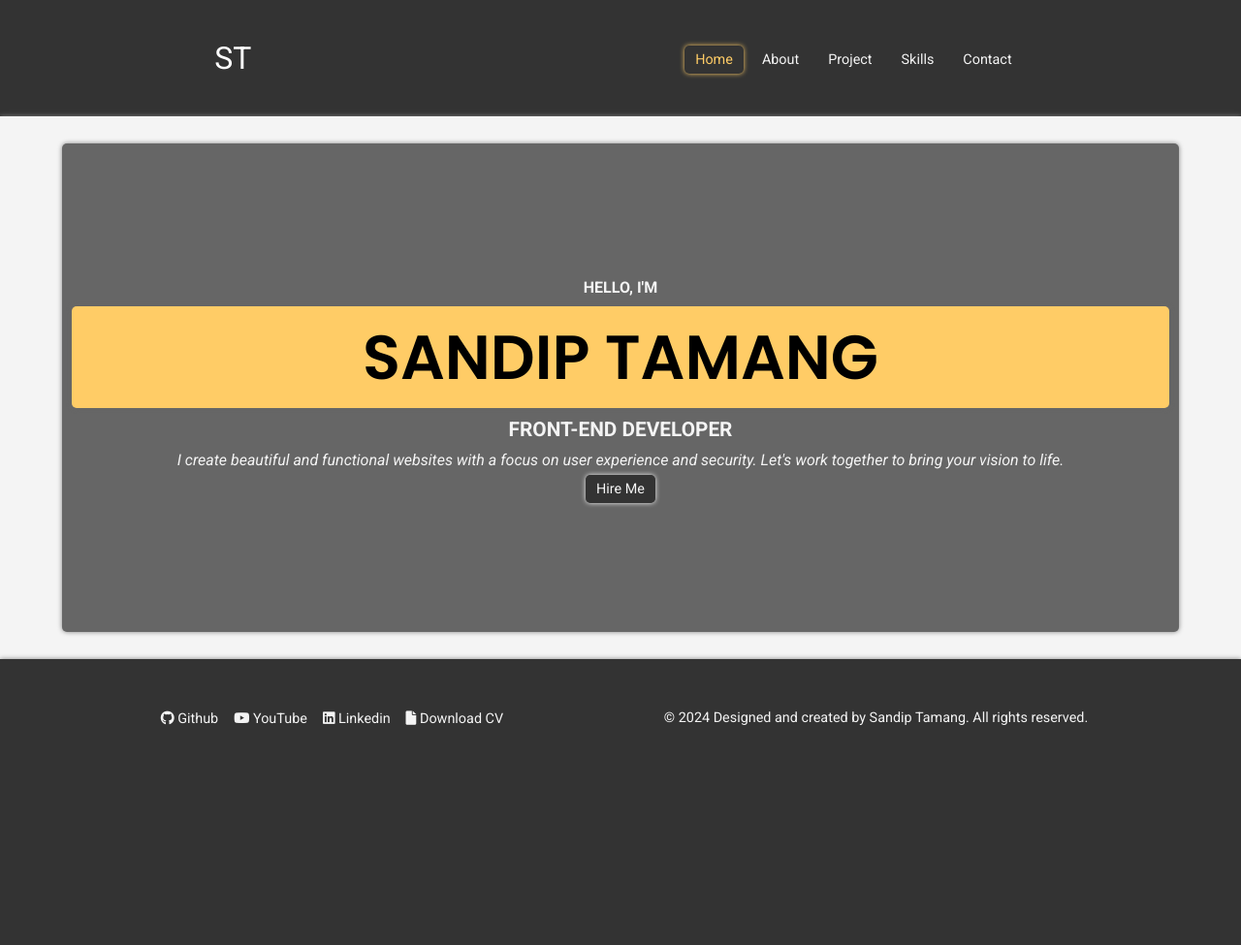
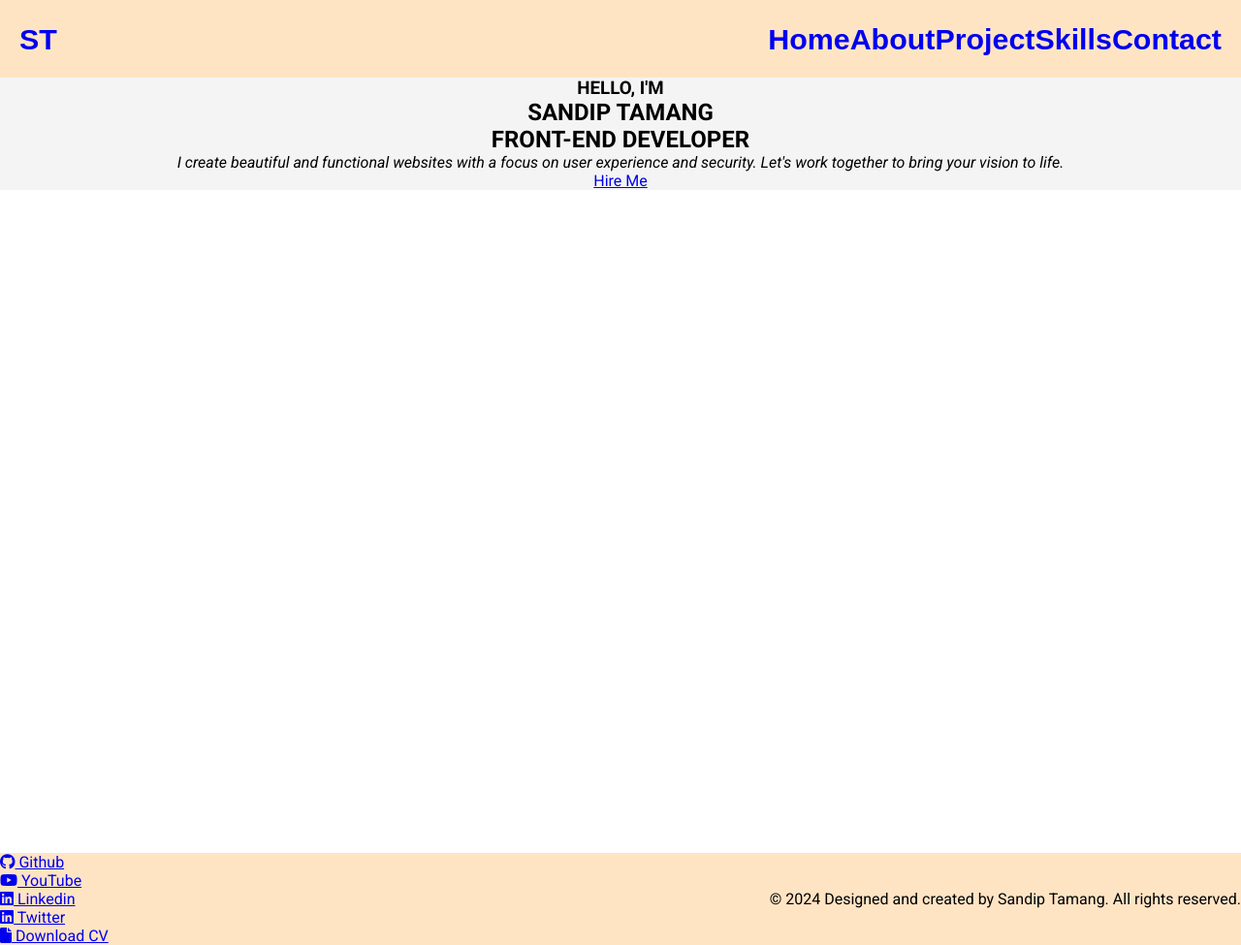
Before and after one commit to YetiTheSleepingChancellor/Super_Sandip, a plain HTML site: page index.html in a window 1280 px wide. Shown: the whole page at 97% size. Before the commit the page ends 800 px from the top, so only its background shows below. Drawn offline with Linux system fonts and the light colour scheme.

Commit message:
2024_08_19 commit 2

```diff
--- a/index.html
+++ b/index.html
@@ -14,49 +14,47 @@
     <link href="https://fonts.googleapis.com/css2?family=Poppins:ital,wght@0,100;0,200;0,300;0,400;0,500;0,600;0,700;0,800;0,900;1,100;1,200;1,300;1,400;1,500;1,600;1,700;1,800;1,900&family=Roboto:ital,wght@0,100;0,300;0,400;0,500;0,700;0,900;1,100;1,300;1,400;1,500;1,700;1,900&display=swap" rel="stylesheet">
 </head>
 <body>
-    <div class="container">
-        <!-- header -->
-        <div class="header" style="box-shadow: 0px 0px 5px 0px grey;">
-            <div class="logo">
+    <header>
         <a href="#">ST</a>
+        <nav>
+            <div class="hamburger" id="hamburger">
+                <div class="bar"></div>
+                <div class="bar"></div>
+                <div class="bar"></div>
             </div>
-            <div class="nav">
-                <ul>
+            <ul class="nav-links" id="nav-links">
                 <li><a id="active" href="#">Home</a></li>
                 <li><a href="#">About</a></li>
                 <li><a href="#">Project</a></li>
                 <li><a href="#">Skills</a></li>
                 <li><a href="#">Contact</a></li>
             </ul>
-            </div>
-        </div>
-        <!-- main -->
-        <div class="main">
-            <div class="hero">
-                <div class="content">
+        </nav>
+    </header>
+    <main>
+        <section class="hero-section">
             <h3><strong>HELLO, I'M</strong></h3>
             <h1>SANDIP TAMANG</h1>
             <h2><strong>FRONT-END DEVELOPER</strong></h2>
             <p><em>I create beautiful and functional websites with a focus on user experience and security. Let's work together to bring your vision to life.</em></p>
             <a href="#contact" class="btn">Hire Me</a>
-                </div>
-            </div>
-        </div>
-        <!-- footer -->
-        <div class="footer">
+        </section>
+    </main>
+    <footer>
         <div class="links">
             <ul>
                 <li><a href="#"><i class="fa-brands fa-github"></i> Github</a></li>
                 <li><a href="#"><i class="fa-brands fa-youtube"></i>
                 </i> YouTube</a></li>
                 <li><a href="#"><i class="fa-brands fa-linkedin"></i> Linkedin</a></li>
+                <li><a href="#"><i class="fa-brands fa-linkedin"></i> Twitter</a></li>
                 <li><a href="#"><i class="fa-solid fa-file"></i> Download CV</a></li>
             </ul>
         </div>
         <div class="rights">
             &copy; 2024 Designed and created by Sandip Tamang. All rights reserved.
         </div>
-        </div>
-    </div>
+    </footer>
+    <script src="script.js"></script>
 </body>
 </html>
--- /dev/null
+++ b/script.js
@@ -0,0 +1,4 @@
+document.getElementById('hamburger').addEventListener('click',function(){
+    var navLinks = document.getElementById('nav-links');
+    navLinks.classList.toggle('active')
+})
--- a/style.css
+++ b/style.css
@@ -6,347 +6,92 @@
 
     body {
         font-family: "Roboto", sans-serif;
-    font-weight: 400;
-    font-style: normal;
     }
 
     body, html {
         height: 100%;
-    background-color: #333333;
     }
 
-.container {
-    min-height: 100%;
-    display: grid;
-    grid-template-columns: 100%;
-    grid-template-rows: 20% 65% 15%;
+    header {
+        display: flex;
+        align-items: center;
+        justify-content: space-between;
+        background-color: bisque;
+        height: 10%;
+        padding: 0 20px;
     }
 
-.header {
-    background-color: #333333;
-    display: flex;
-    align-items: center;
-    justify-content: flex;
-    flex-direction: column;
-    justify-content: space-evenly;
+    header a {
+        text-decoration: none;
+        font-family: sans-serif;
+        font-size: 1.90em;
+        font-weight: 600;
     }
-
-.header a {
-    color: white;
-    text-decoration: none;
-    font-size: 2em;
-
-}
-
-.nav ul{
+    nav ul {
         display: flex;
     }
 
-.nav li {
-    list-style: none;
+    main {
+        min-height: 100%;
     }
 
-.nav a {
-    text-decoration: none;
-    margin: 0px 4px;
-    font-size: 0.6em;
-    color: #f4f4f4;
-    padding: 6px 11px;
-    border-radius: 5px;
-    /* box-shadow: 0px 0px 5px #f4f4f4; */
-}
-
-.nav a:hover {
-    color: #FFCC66;
-    transition: 0.3s ease-out;
-    box-shadow: 0px 0px 5px #FFCC66;
-
-}
-
-#active {
-    color: #FFCC66;
-    box-shadow: 0px 0px 5px #FFCC66;
-}
-
-
-.main {
+    .hero-section {
         background-color: #f4f4f4;
         display: flex;
         align-items: center;
         justify-content: center;
-    box-shadow: 0px 0px 5px 0px #808080;
+        flex-direction: column;
     }
 
-.hero {
-    width:90%;
-    height: 90%;
-    background-color: #666666;
+    footer {
         display: flex;
-    align-self: center;
-    margin: auto;
-    justify-content: center;
-    flex-direction: column;
-    box-shadow: 0px 0px 5px #808080;
-    /* border-radius: 20px; */
-    padding: 10px;
-    border-radius: 5px;
-
-
+        align-items: center;
+        justify-content: space-between;
+        background-color: bisque;
     }
 
-.photo img {
-    border-radius: 100%;
+    footer ul  {
+        display: flex;
+        flex-direction: column;
     }
 
-.photo, .content {
-    text-align: center;
+    .hamburger {
+        display: flex;
+        flex-direction: column;
+        cursor: pointer;
     }
 
-.content h1 {
-    font-size: 1.9em;
-    padding: 5px 0px 5px 0px;
-    font-family: "Poppins", sans-serif;
-    font-weight: 600;
-    font-style: normal;
-    margin: auto;
-    background-color: #FFCC66;
-    box-shadow: 0px 0px 5px 0px #666666;
-    border-radius: 5px;
+    .bar {
+        width: 30px;
+        height: 4px;
+        background-color: #333;
+        margin: 3px 0;
     }
 
-.content h2 {
-    font-size: 0.9em;
-    font-weight: 300;
-    margin-top:10px;
-    color: #f4f4f4;
-
+    .nav-links {
+        list-style: none;
+        display: none;
+        flex-direction: column;
+        width: 100%;
+        background-color: #f4f4f4;
     }
 
-.content h3 {
-    font-size: 0.6em;
-    font-weight: 300;
-    margin-bottom:10px;
-    color: #f4f4f4;
-
-
-}
-
-.content p {
-    margin: 10px;
-    font-size: 0.6em;
-    color: #f4f4f4;
-}
-
-.footer {
-    box-shadow: 0px 0px 5px 0px #808080;
-    background-color: #333333;
-    display: flex;
-    align-items: center;
-    justify-content: space-evenly;
-    flex-direction: column;
-    color: #f4f4f4
-}
-
-.links ul {
+    .nav-links.active {
         display: flex;
     }
 
-.links li {
-    list-style: none;
+    .nav-links li {
+        margin: 10px 0;
     }
 
-.links a {
-    text-decoration: none;
-    margin: 0px 8px;
-    font-size: 0.7em;
-    color: #f4f4f4;
-}
-.links a:hover {
-    color:#FFCC66;
-
+    @media (min-width: 768px) {
+        .hamburger {
+            display: none;
         }
 
-.rights {
-    font-size: 0.7em;
-    text-align: center;
-}
-
-.btn {
-    box-shadow: 0px 0px 5px 0px #f4f4f4;
-    text-decoration: none;
-    font-size: 0.6em;
-    padding: 6px 11px;
-    border-radius: 5px;
-    background-color: #333333;
-    color: #f4f4f4;
-}
-
-.btn:hover {
-    color:#FFCC66;
-    box-shadow: 0px 0px 5px 0px #FFCC66;
-}
-
-@media (min-width: 367px) and (max-width: 480px) {
-    .nav a {
-        font-size: 0.8em;
-    }
-
-    .links a {
-        font-size: 0.8em;
-    }
-
-    .rights {
-        font-size: 0.7em;
-    }
-
-    .btn {
-        font-size: 0.8em;
-    }
-
-    .hero h1 {
-        font-size: 2.2em;
-    }
-
-    .hero h2 {
-        font-size: 1em;
-    }
-
-    .hero h3 {
-        font-size: 0.7em;
-    }
-
-    .hero p {
-        font-size: 0.7em;
+        .nav-links {
+            display: flex;
+            flex-direction: row;
+            background-color: transparent;
         }
     }
-
-@media (min-width: 481px) and (max-width: 768px) {
-    .nav a {
-        font-size: 0.9em;
-    }
-
-    .links a {
-        font-size: 0.9em;
-    }
-
-    .rights {
-        font-size: 0.9em;
-    }
-
-    .btn {
-        font-size: 0.9em;
-    }
-
-    .hero h1 {
-        font-size: 2.5em;
-    }
-
-    .hero h2 {
-        font-size: 1.1em;
-    }
-
-    .hero h3 {
-        font-size: 0.8em;
-    }
-
-    .hero p {
-        font-size: 0.8em;
-    }
-}
-
-@media (min-width: 769px) and (max-width: 1024px) {
-    .container {
-        grid-template-rows: 15% 70% 15%;
-    }
-
-    .header {
-        flex-direction: row;
-        justify-content: space-around;
-    }
-
-    .nav a {
-        font-size: 0.9em;
-    }
-
-    .links a {
-        font-size: 0.9em;
-    }
-
-    .rights {
-        font-size: 0.9em;
-    }
-
-    .btn {
-        font-size: 0.9em;
-    }
-
-    .hero h1 {
-        font-size: 3em;
-    }
-
-    .hero h2 {
-        font-size: 1.2em;
-    }
-
-    .hero h3 {
-        font-size: 0.9em;
-    }
-
-    .hero p {
-        font-size: 0.9em;
-    }
-}
-
-
-@media (min-width: 1025px) {
-    .footer {
-        flex-direction: row;
-    }
-}
-
-@media (min-width: 1025px) {
-    .container {
-        grid-template-rows: 15% 70% 15%;
-    }
-
-    .header {
-        flex-direction: row;
-        justify-content: space-around;
-    }
-
-    .nav a {
-        font-size: 0.9em;
-    }
-
-    .links a {
-        font-size: 0.9em;
-    }
-
-    .rights {
-        font-size: 0.9em;
-    }
-
-    .btn {
-        font-size: 0.9em;
-    }
-
-    .hero h1 {
-        font-size: 4em;
-    }
-
-    .hero h2 {
-        font-size: 1.3em;
-    }
-
-    .hero h3 {
-        font-size: 1em;
-    }
-
-    .hero p {
-        font-size: 1em;
-    }
-
-    .footer {
-        flex-direction: row;
-    }
-}
```
Lines whose indentation alone changed are shown as unchanged.
